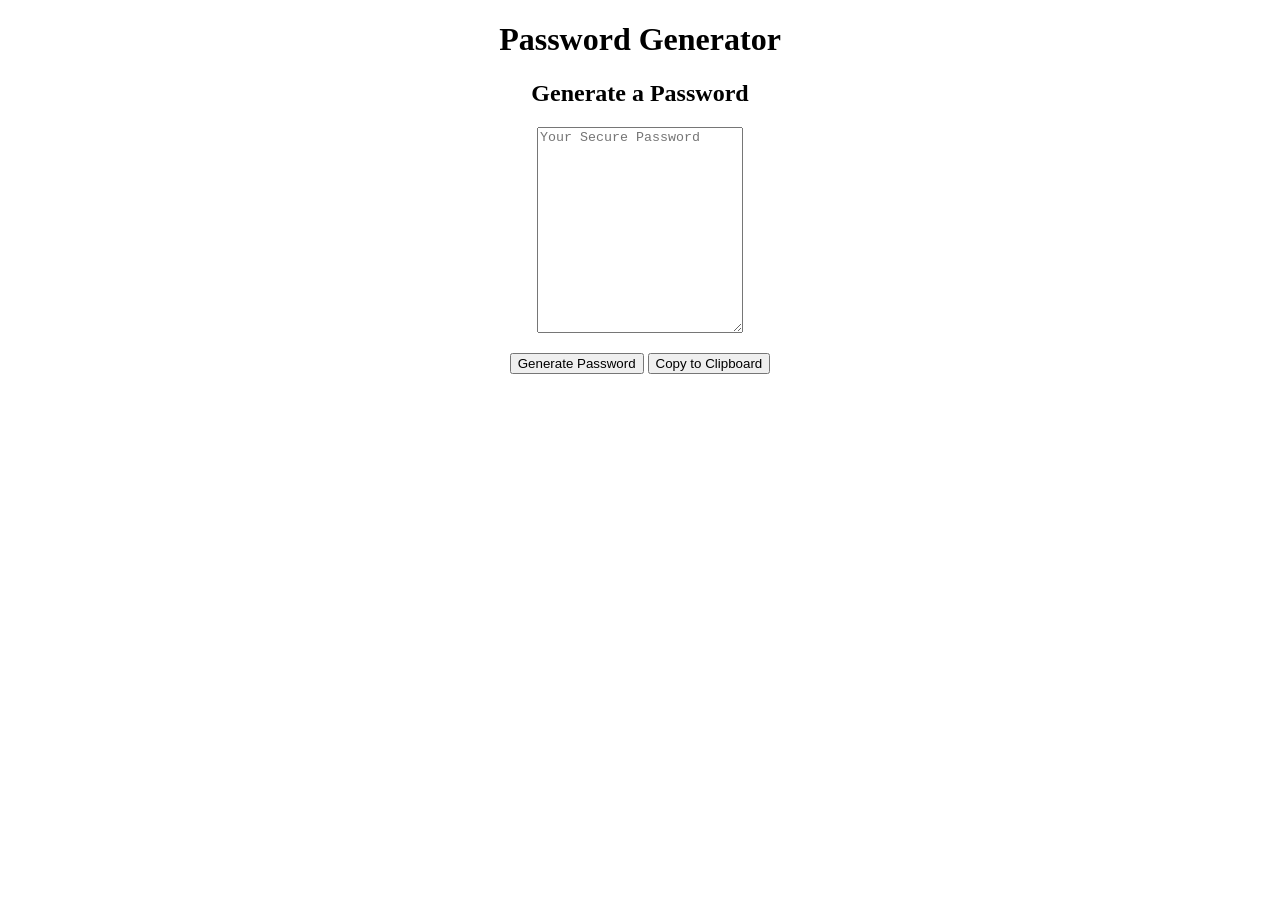
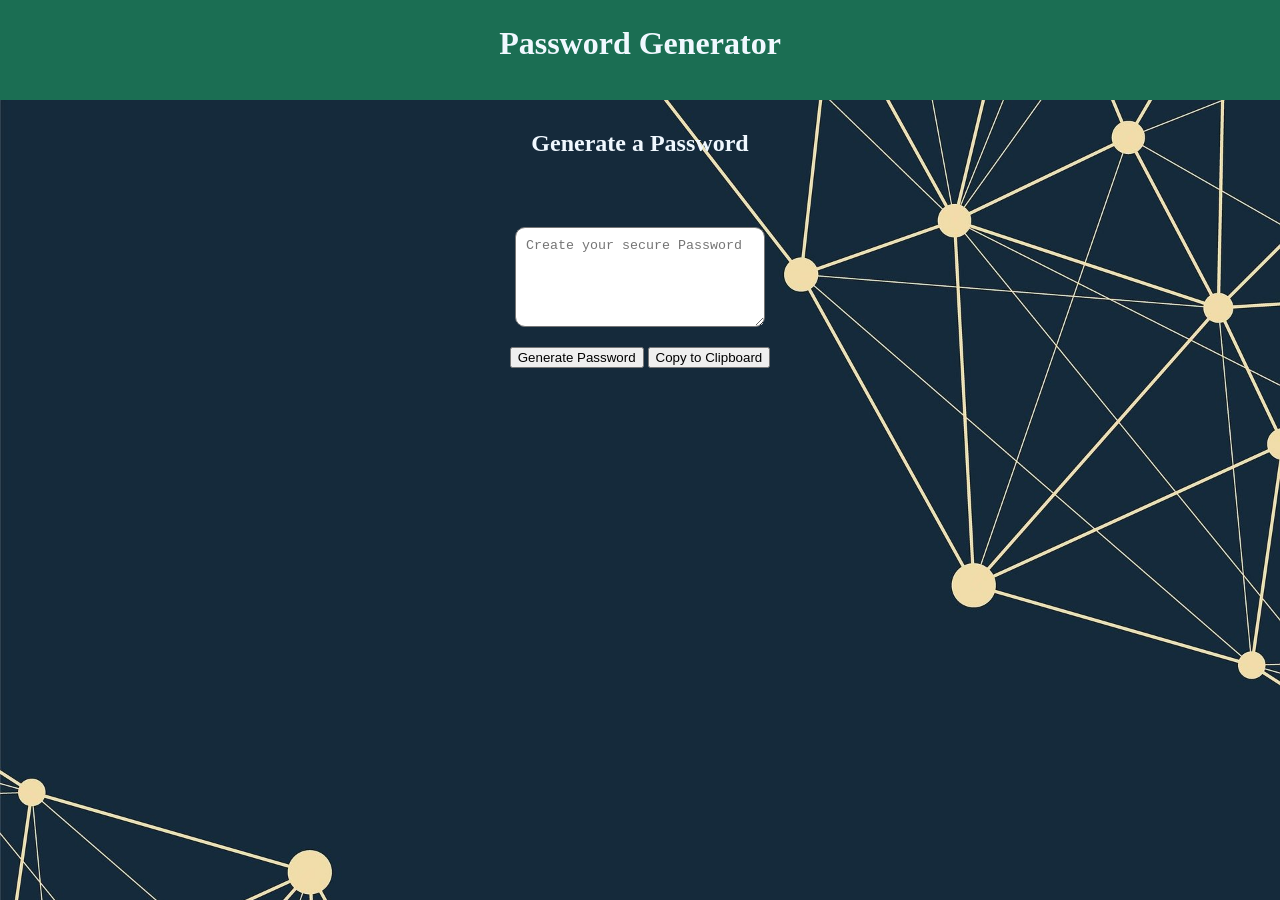
Before and after one commit to bashard001/Password-Generator, a plain HTML site: page index.html in a window 1280 px wide. Before the commit the page ends 800 px from the top, so only its background shows below. Drawn offline with Linux system fonts and the light colour scheme.

Commit message:
design enhancements

```diff
--- a/index.html
+++ b/index.html
@@ -1,5 +1,6 @@
 <!DOCTYPE html>
 <html lang="en">
+
 <head>
   <meta charset="UTF-8" />
   <meta name="viewport" content="width=device-width, initial-scale=1.0" />
@@ -7,17 +8,15 @@
   <link rel="stylesheet" href="stylesheet/stylepass.css">
   <title>Password Generator</title>
 </head>
+
 <body>
+
     <header>
-      <h1>Password Generator</h1>
+      <h1 class="title">Password Generator</h1>
     </header>
+    <div class="container">
     <h2>Generate a Password</h2>
-    <textarea
-      readonly
-      id="password"
-      placeholder="Your Secure Password"
-      aria-label="Generated Password"
-    ></textarea>
+    <textarea readonly id="password" placeholder="Create your secure Password" aria-label="Generated Password"></textarea>
     <div class="wrapper">
       <div class="btn-location">
         <button id="generate">Generate Password</button>
@@ -26,6 +25,8 @@
         </button>
       </div>
     </div>
+  </div>
   <script src="stylesheet/passwordjs.js"></script>
 </body>
+
 </html>
--- a/stylesheet/stylepass.css
+++ b/stylesheet/stylepass.css
@@ -1,21 +1,48 @@
+html, body{
+    height: 100%;
+    margin: 0px;
+
+}
+*,::after,::before {
+    box-sizing: border-box;
+}
 header {
 
-    text-align: center
+    width: 100%;
+    height: 100px;
+    text-align: center;
+    background-color: rgb(27, 110, 83);
+    padding-top: 25px;
+
 }
-
+.title{
+    text-align: center;
+    margin: auto;
+    color: aliceblue;
+}
+.container{
+    background-image: url("background-2.jpg");
+    height: 100vh;
+    background-size: cover;
+}
 h2 {
-
+    margin-top: 0px;
+    padding: 30px;
     text-align: center;
+    color: aliceblue;
 }
 
 textarea {
 
-    width: 200px;
-    height: 200px;
+    width: 250px;
+    height: 100px;
+    border-radius: 10px ;
+    padding: 10px;
 
 
     display: block;
-    margin: 0px auto;
+    margin: 40px auto 0px;
+
 
 }
 
```
Also changed, not shown: stylesheet/background-2.jpg (added). Lines whose indentation alone changed are shown as unchanged.
